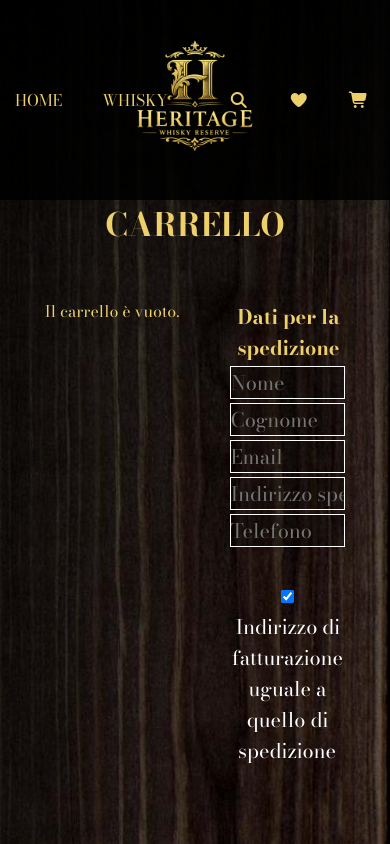
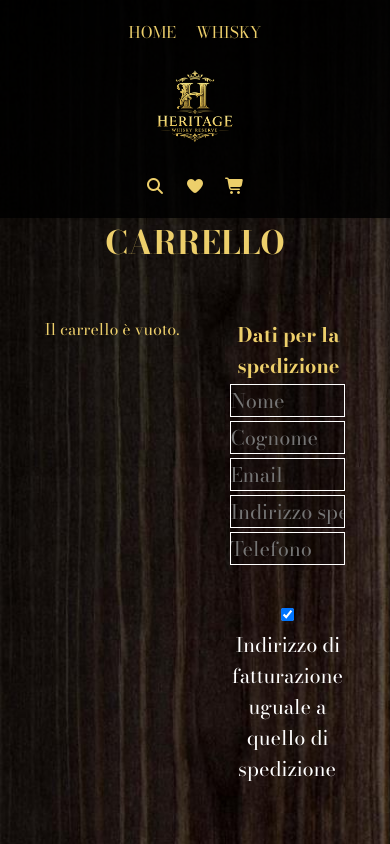
Before and after one commit to claraloforti/project-work-frontend-team3, a React (Vite) app: page /checkout in a window 390 px wide. Shown: the top 844 px of the page. Built offline with nearby package versions, Linux system fonts and the light colour scheme; a web font is replaced by a local one.

Commit message:
navbar responsive completa

```diff
--- a/src/index.css
+++ b/src/index.css
@@ -830,9 +830,6 @@ form button {
 }
 
 
-
-
-
 /* RESPONSIVE */
 
 /* Responsive Tablet */
@@ -840,6 +837,25 @@ form button {
 @media screen and (max-width:1024px) {
     .container {
         max-width: 90%;
+    }
+
+    .nav-links {
+        height: 150px;
+    }
+
+    .logo-img {
+        width: 150px;
+    }
+
+    .left-links,
+    .nav-icons {
+        gap: 20px;
+    }
+
+    .home-link,
+    .whisky-link,
+    .navbar .fa-solid {
+        font-size: 20px;
     }
 }
 
@@ -852,11 +868,18 @@ form button {
 
     /* NAVBAR */
 
-    .home-link,
-    .whisky-link {
-        font-size: 16px;
+    .nav-links {
+        flex-direction: column;
+        height: auto;
+        padding: 20px 0;
     }
 
+    .logo-img {
+        width: 130px;
+    }
+
+    .home-link,
+    .whisky-link,
     .navbar .fa-solid {
         font-size: 16px;
     }
```
